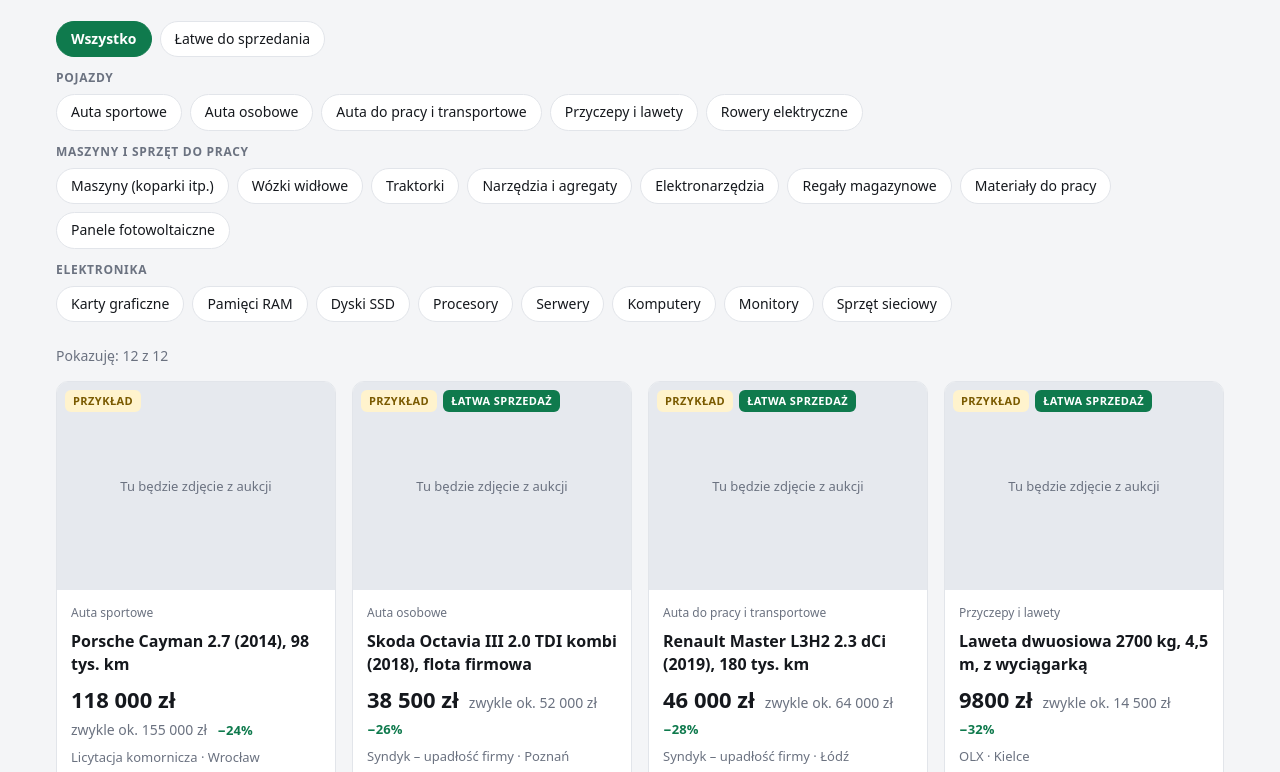
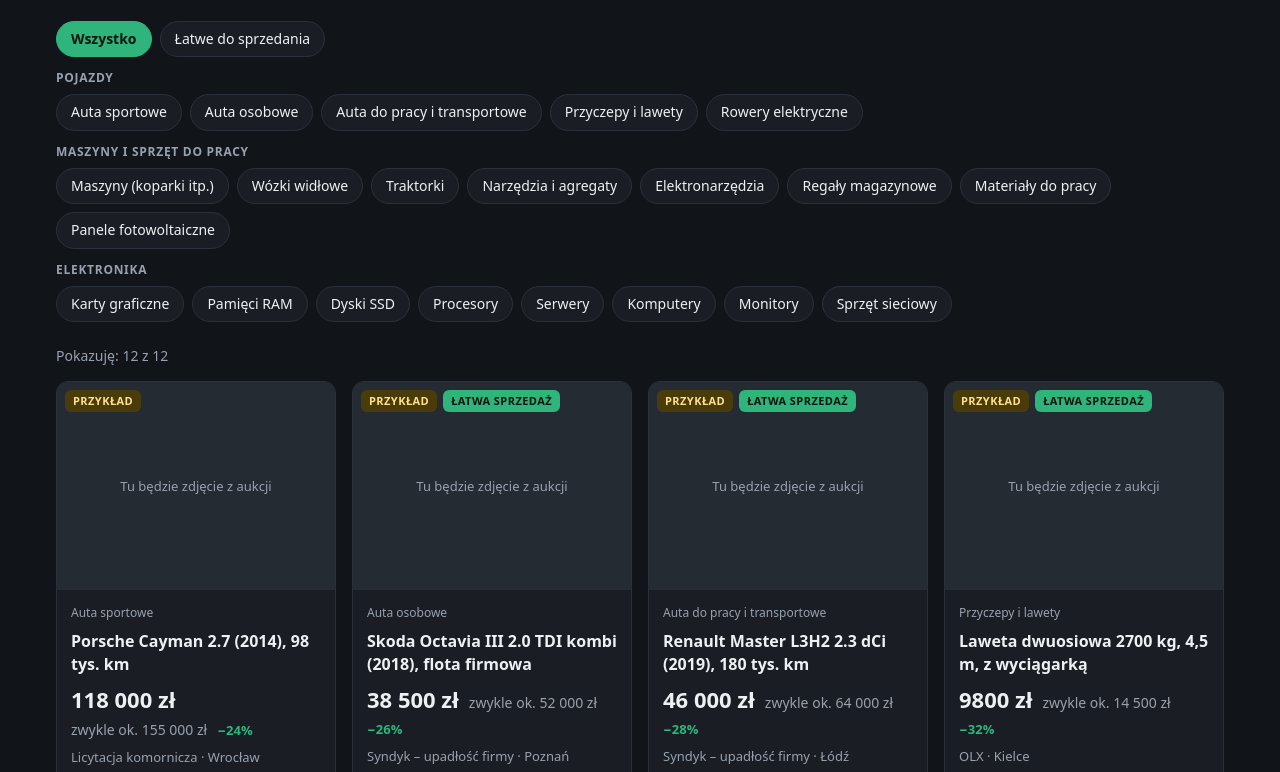
Before and after one commit to mokoloczko-code/Upad-o-ci-Firm, a plain HTML site: page index.html in a window 1280 px wide. Shown: the part 99-871 px from the top of the page. Drawn offline with Linux system fonts and the light colour scheme.

Commit message:
Ciemny motyw na stałe
Co-Authored-By: Claude Fable 5.2 <noreply@anthropic.com>
Claude-Session: https://claude.ai/code/session_01BNRkXWP1J762eUDCV8s2ai

```diff
--- a/index.html
+++ b/index.html
@@ -7,19 +7,7 @@
 <title>Okazje</title>
 <style>
   :root {
-    --tlo: #f4f5f7;
-    --karta: #ffffff;
-    --tekst: #15181d;
-    --szary: #6b7280;
-    --linia: #e2e5ea;
-    --akcent: #0f7a4d;
-    --akcent-tekst: #ffffff;
-    --zdjecie: #e6e9ee;
-    --plakietka: #fff3cd;
-    --plakietka-tekst: #7a5a00;
-  }
-  @media (prefers-color-scheme: dark) {
-    :root {
+    color-scheme: dark;
     --tlo: #111418;
     --karta: #1a1e24;
     --tekst: #eef0f3;
@@ -30,7 +18,6 @@
     --zdjecie: #252b33;
     --plakietka: #4a3c0a;
     --plakietka-tekst: #ffe08a;
-    }
   }
   * { box-sizing: border-box; }
   body {
```
Lines whose indentation alone changed are shown as unchanged.
